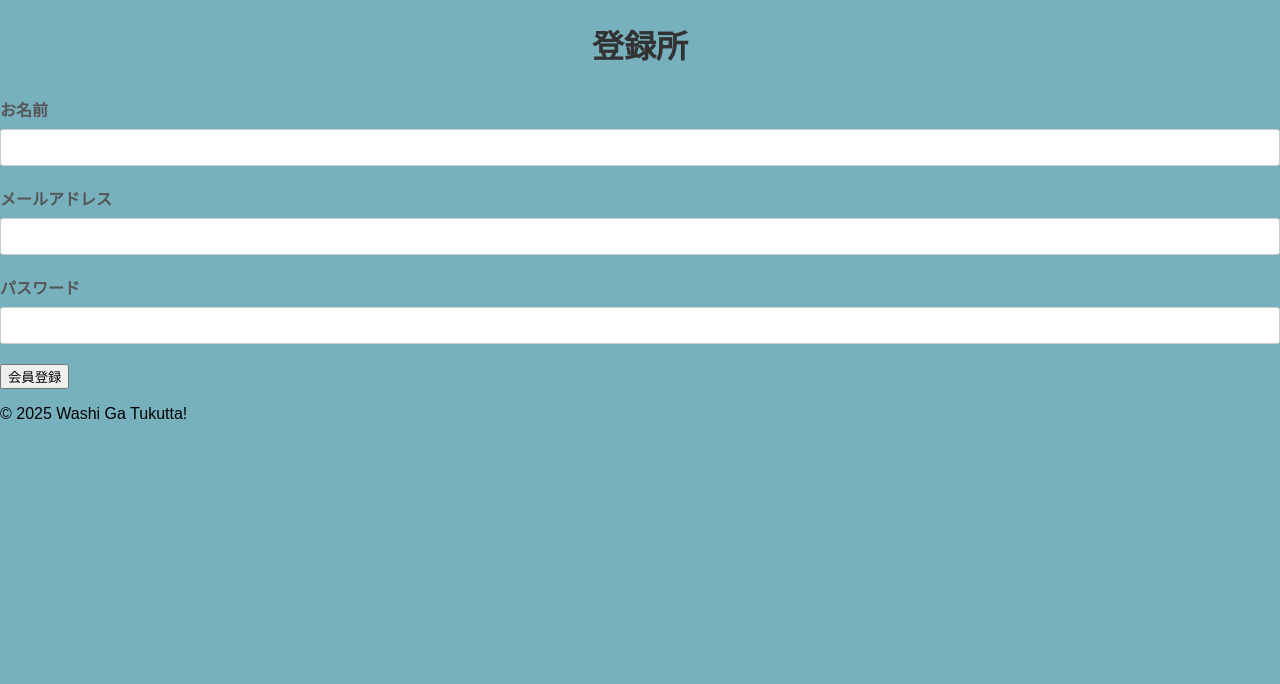
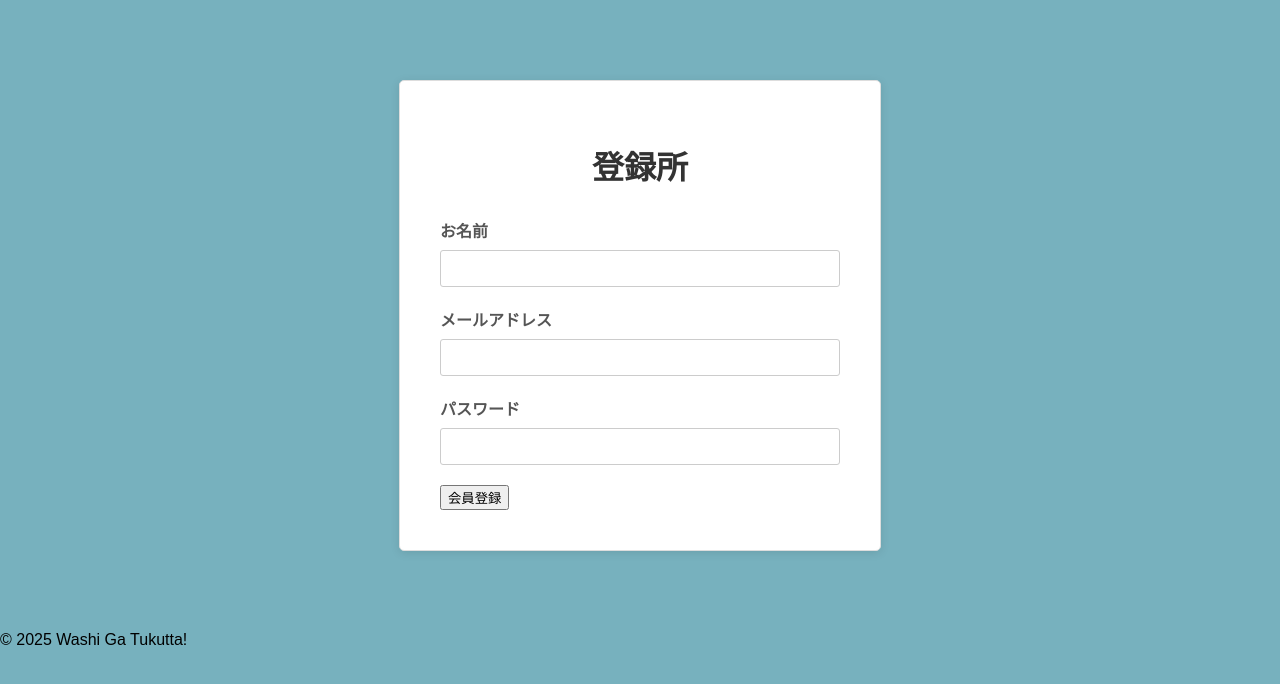
Before and after one commit to meemimee/ZousyoKanri, a PHP site: page /app/pages/newregistr.php in a window 1280 px wide. Shown: the top 684 px of the page. Run offline with PHP 8.4, Linux system fonts and the light colour scheme.

Commit message:
loginページの整え

```diff
--- a/app/pages/login.php
+++ b/app/pages/login.php
@@ -24,7 +24,7 @@
 <head>
     <meta charset="UTF-8">
     <title>ログイン - 蔵書へいきたいか〜！</title>
-    <!--<link rel="stylesheet" href="../../css/styles.css">-->
+    <link rel="stylesheet" href="/zoushokanri/css/style.css">
 </head>
 <body>
     <div class="login-container">
--- a/css/style.css
+++ b/css/style.css
@@ -154,3 +154,13 @@
     justify-content: space-between;
     margin-top: 30px;
 }
+
+.register-container {
+    width: 400px;
+    margin: 80px auto;
+    padding: 40px;
+    background-color: #ffffff;
+    border: 1px solid #dddddd;
+    border-radius: 5px;
+    box-shadow: 0 2px 10px rgba(0, 0, 0, 0.1);
+}
```
